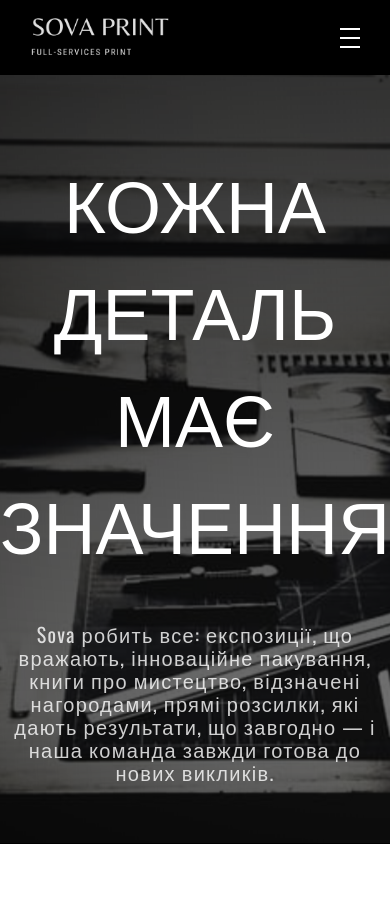
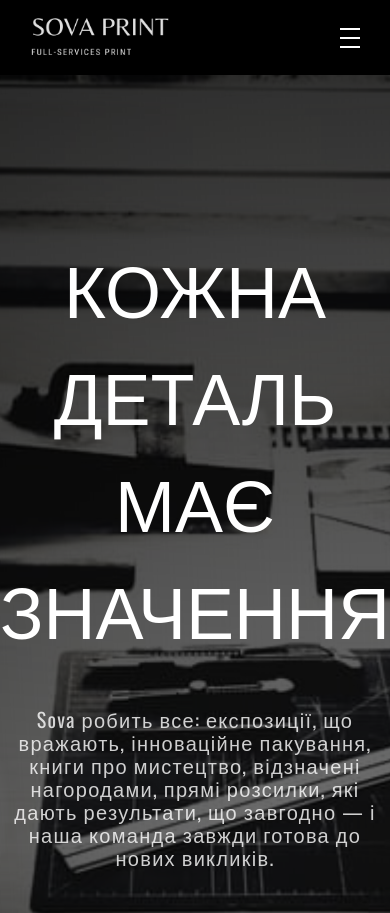
Before and after one commit to ElizaDerk/landingPage_Elena, a React (Create React App) app: page / in a window 390 px wide. Shown: the top 913 px of the page. Built offline with nearby package versions, Linux system fonts and the light colour scheme.

Commit message:
mobile check textp

```diff
--- a/src/blocks/Hero/Hero.css
+++ b/src/blocks/Hero/Hero.css
@@ -1,6 +1,6 @@
 .first-block{
     background: url("../img/Image.svg") no-repeat center;
-    height: 100vh;
+    height: 120vh;
     background-size: cover;
     position: relative;
 }
```
